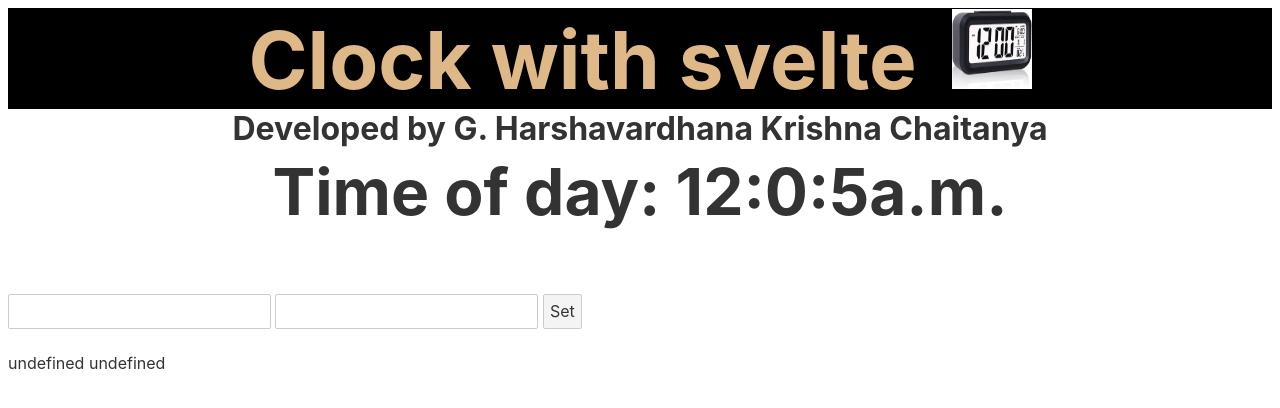
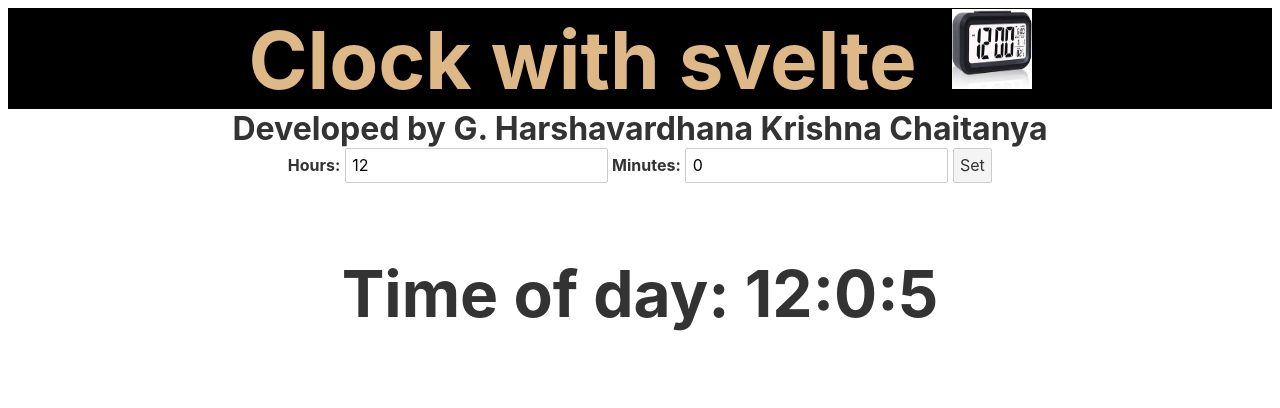
Before and after one commit to harshavardhanakrishnachaitanya2001/clock_app_with_svelte.js, a Svelte app: page / in a window 1280 px wide. Shown: the top 408 px of the page. Built offline with nearby package versions, Linux system fonts and the light colour scheme.

Commit message:
COMPLETED SVELTEJS CLOCK

```diff
--- a/src/App.svelte
+++ b/src/App.svelte
@@ -20,7 +20,7 @@
 	h3{
 		text-align: center;
 		font-size:4rem;
-		margin-top: 5px;
+		margin-top:4rem;
 	}
 
 	img{
@@ -28,50 +28,50 @@
 		width: 5rem;
 		margin-left: 1rem;
 	}
+	label{
+		text-align: center;
+	}
+	button{
+		cursor:pointer;
+	}
 </style>
 <script>
-	let hours=12;
-	let minutes=0;
+	let usersHours=12;
+	let usersMinutes=0;
+	let setHours=12;
+	let setMinutes=0;
 	let seconds=0;
-	let i=1;
-	let amorpm='a.m.'
 	setInterval(() => {
 		seconds++;
 		seconds=seconds;
 		if(seconds===60){
-		minutes++;
+		setMinutes++;
 		seconds=0;
 	}
-	if(minutes===60&& hours!=12){
+	if(setMinutes===60&& setHours!=12){
 		seconds=0;
-		minutes=0;
-		hours+=1;
-		i++;
+		setMinutes=0;
+		setHours+=1;
 	}
-	if (hours===12 && minutes===60){
-		hours=1;
-		minutes=0;
+	if (setHours===12 && setMinutes===60){
+		setHours=1;
+		setMinutes=0;
 		seconds=0;
 	}
-	if(i===12){
-		amorpm='p.m.';
-	}
 	}, 1000);
-	let usersHours='';
-	let usersMinutes='';
-	let setHours;
-	let setMinutes;
 	function handleHoursChange(e){
 		e.preventDefault();
 		usersHours-e.target.value;
 	};
-	function handleMinutesChange(e){
+	function handleMinutesChange(event){
 		e.preventDefault();
-		usersMinutes=e.target.data;
+		usersMinutes=event.target.value;
 	};
 	function handleClick(){
 		setHours=usersHours;
 		setMinutes=usersMinutes;
+		usersHours='';
+		usersMinutes='';
 	};
 </script>
 <h1>
@@ -80,11 +80,10 @@
 </h1>
 <div>
 	<h2>Developed by G. Harshavardhana Krishna Chaitanya</h2>
-	<h3>Time of day: {hours}:{minutes}:{seconds}{amorpm}</h3>
-	<input type='number' on:change={handleHoursChange} value={usersHours}/>
-	<input type='number' on:change={handleMinutesChange} data={usersMinutes}/>
-	<button on:click={handleClick}>Set</button>
-
-
-	<p>{setMinutes}	{setMinutes}</p>
+	<label>
+		<b>Hours:</b> <input type='number' on:change={handleHoursChange} bind:value={usersHours}/>
+		<b>Minutes:</b> <input type='number' on:change={handleMinutesChange} bind:value={usersMinutes}/>
+		<button on:click={handleClick}>Set</button>
+	</label>
+	<h3>Time of day: {setHours}:{setMinutes}:{seconds}</h3>
 </div>
```
